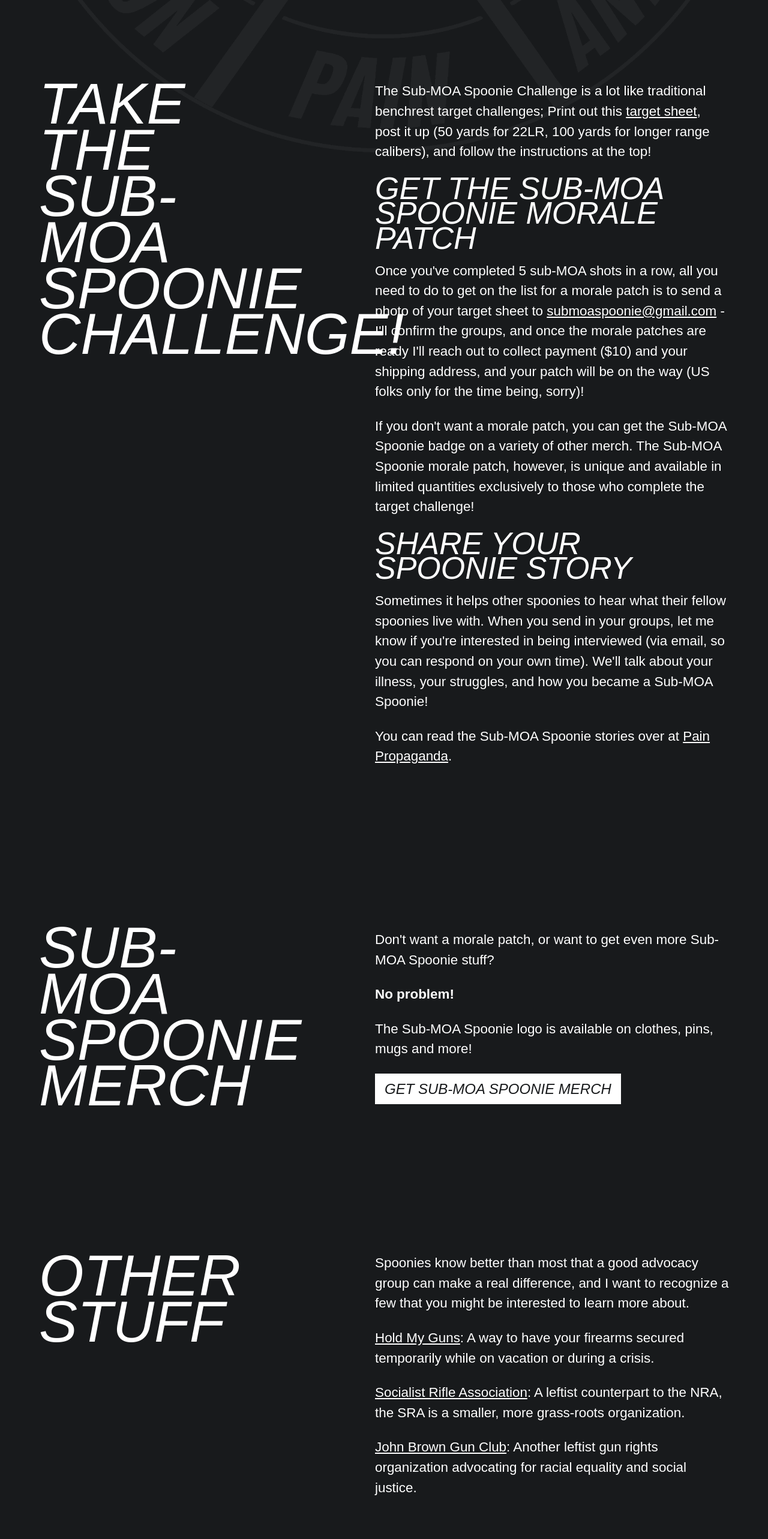
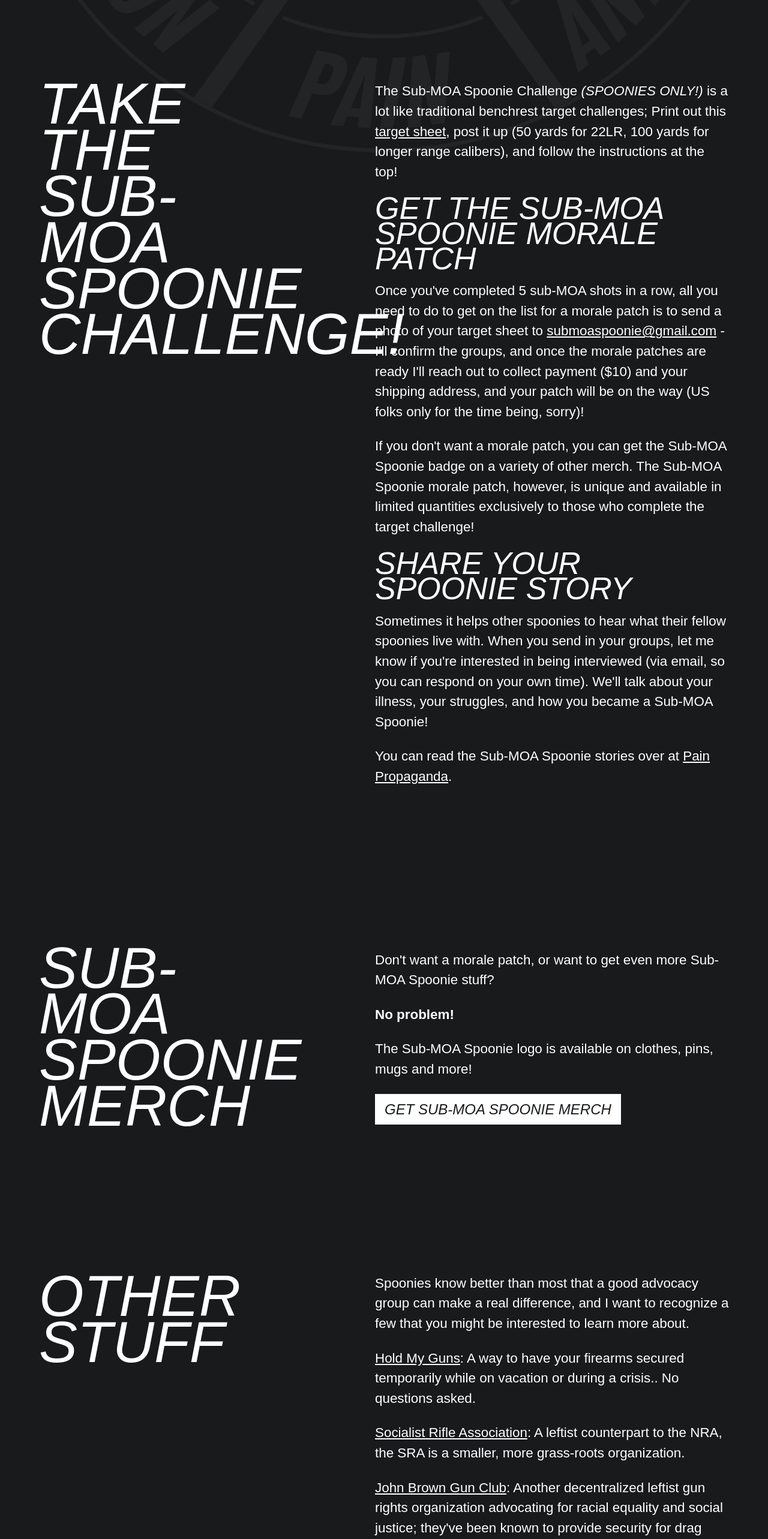
Before and after one commit to classicwfl/sub-moa-spoonie, a Next.js app: page / in a window 1280 px wide. Shown: the part 2480-5046 px from the top of the page at 60% size. Built offline with nearby package versions, Linux system fonts and the light colour scheme; a web font is replaced by a local one.

Commit message:
More content tweaks

```diff
--- a/app/page.tsx
+++ b/app/page.tsx
@@ -50,7 +50,7 @@ export default function Home() {
                         <Section id="challenge">
                             <SectionInner>
                                 <SideBySide heading="Take the Sub-MOA Spoonie Challenge!">
-                                <Pg>The Sub-MOA Spoonie Challenge is a lot like traditional benchrest target challenges; Print out this <TLink link="/SubMOASpoonieChallenge-PRINT.pdf" target="_blank">target sheet</TLink>, post it up (50 yards for 22LR, 100 yards for longer range calibers), and follow the instructions at the top!</Pg>
+                                <Pg>The Sub-MOA Spoonie Challenge <em>(SPOONIES ONLY!)</em> is a lot like traditional benchrest target challenges; Print out this <TLink link="/SubMOASpoonieChallenge-PRINT.pdf" target="_blank">target sheet</TLink>, post it up (50 yards for 22LR, 100 yards for longer range calibers), and follow the instructions at the top!</Pg>
 
                                 <InnerHead>Get the Sub-MOA Spoonie Morale Patch</InnerHead>
 
@@ -84,11 +84,11 @@ export default function Home() {
                                 <SideBySide heading="Other Stuff">
                                     <Pg>Spoonies know better than most that a good advocacy group can make a real difference, and I want to recognize a few that you might be interested to learn more about.</Pg>
 
-                                    <Pg><TLink link="https://www.holdmyguns.org/" target="_blank">Hold My Guns</TLink>: A way to have your firearms secured temporarily while on vacation or during a crisis.</Pg>
+                                    <Pg><TLink link="https://www.holdmyguns.org/" target="_blank">Hold My Guns</TLink>: A way to have your firearms secured temporarily while on vacation or during a crisis.. No questions asked.</Pg>
 
                                     <Pg><TLink link="https://socialistra.org/" target="_blank">Socialist Rifle Association</TLink>: A leftist counterpart to the NRA, the SRA is a smaller, more grass-roots organization.</Pg>
 
-                                    <Pg><TLink link="https://psjbgc.org/" target="_blank">John Brown Gun Club</TLink>: Another leftist gun rights organization advocating for racial equality and social justice.</Pg>
+                                    <Pg><TLink link="https://psjbgc.org/" target="_blank">John Brown Gun Club</TLink>: Another decentralized leftist gun rights organization advocating for racial equality and social justice; they've been known to provide security for drag shows and more!</Pg>
                                 </SideBySide>
                             </SectionInner>
                         </Section>
```
